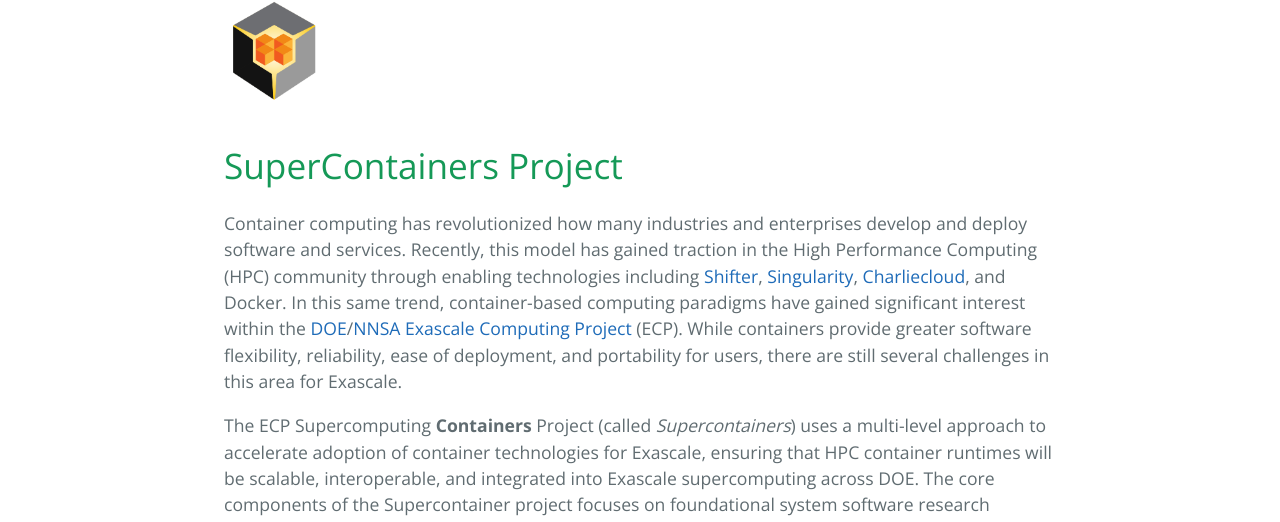
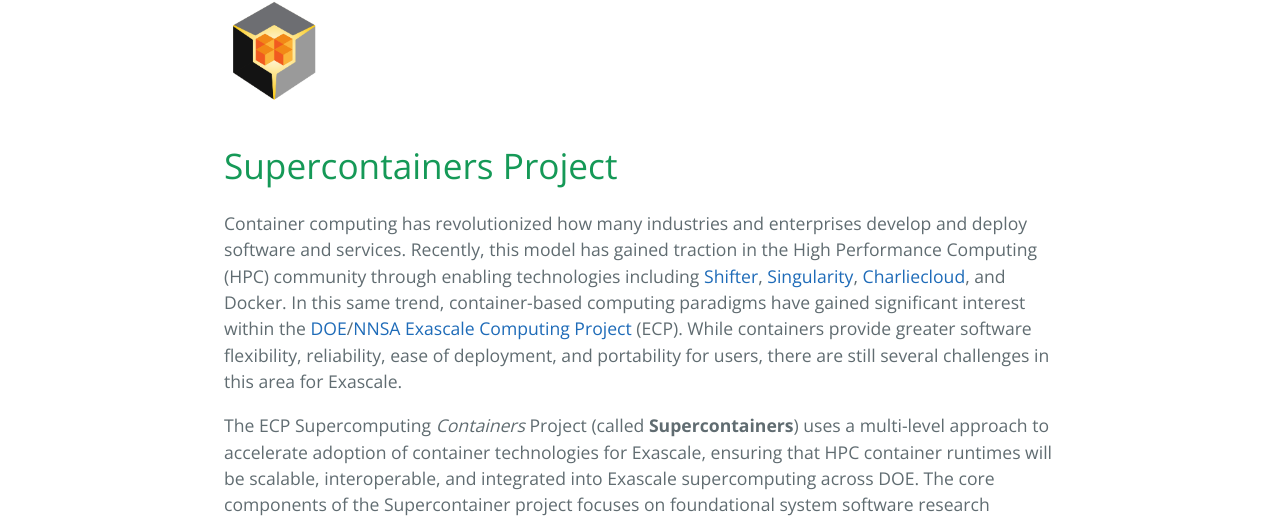
Before and after one commit to scanon/supercontainers.org, a Jekyll site: the page built from index.md, in a window 1280 px wide. Shown: the part 367-889 px from the top of the page. Built offline with Jekyll 4.4.1, drawn with Linux system fonts in a browser that asks for light colours.

Commit message:
Style fixes

```diff
--- a/index.md
+++ b/index.md
@@ -6,11 +6,11 @@ filename: index
 
 <img src="images/supercontainer_cropped.png" alt="Supercontainers Logo" width="100"/>
 
-# SuperContainers Project
+# Supercontainers Project
 
 Container computing has revolutionized how many industries and enterprises develop and deploy software and services. Recently, this model has gained traction in the High Performance Computing (HPC) community through enabling technologies including [Shifter](https://www.nersc.gov/research-and-development/user-defined-images), [Singularity](https://singularity.hpcng.org/), [Charliecloud](https://charliecloud.readthedocs.io/en/latest), and Docker.  In this same trend, container-based computing paradigms have gained significant interest within the [DOE](https://www.energy.gov)/[NNSA](https://www.energy.gov/nnsa/national-nuclear-security-administration) [Exascale Computing Project](https://exascaleproject.org/) (ECP). While containers provide greater software flexibility, reliability, ease of deployment, and portability for users, there are still several challenges in this area for Exascale.
 
-The ECP Supercomputing **Containers** Project (called *Supercontainers*) uses a multi-level approach to accelerate adoption of container technologies for Exascale, ensuring that HPC container runtimes will be scalable, interoperable, and integrated into Exascale supercomputing across DOE. The core components of the Supercontainer project focuses on foundational system software research needed for ensuring containers can be deployed at scale, enhanced user and developer support for enabling ECP [Application Development](https://www.exascaleproject.org/research/#application) (AD) and [Software Technology](https://www.exascaleproject.org/research/#software) (ST) projects looking to utilize containers, validated container runtime interoperability, and both vendor and DOE facilities system software integration with containers.
+The ECP Supercomputing *Containers* Project (called **Supercontainers**) uses a multi-level approach to accelerate adoption of container technologies for Exascale, ensuring that HPC container runtimes will be scalable, interoperable, and integrated into Exascale supercomputing across DOE. The core components of the Supercontainer project focuses on foundational system software research needed for ensuring containers can be deployed at scale, enhanced user and developer support for enabling ECP [Application Development](https://www.exascaleproject.org/research/#application) (AD) and [Software Technology](https://www.exascaleproject.org/research/#software) (ST) projects looking to utilize containers, validated container runtime interoperability, and both vendor and DOE facilities system software integration with containers.
 
 
 ## Acknowledgements
```
